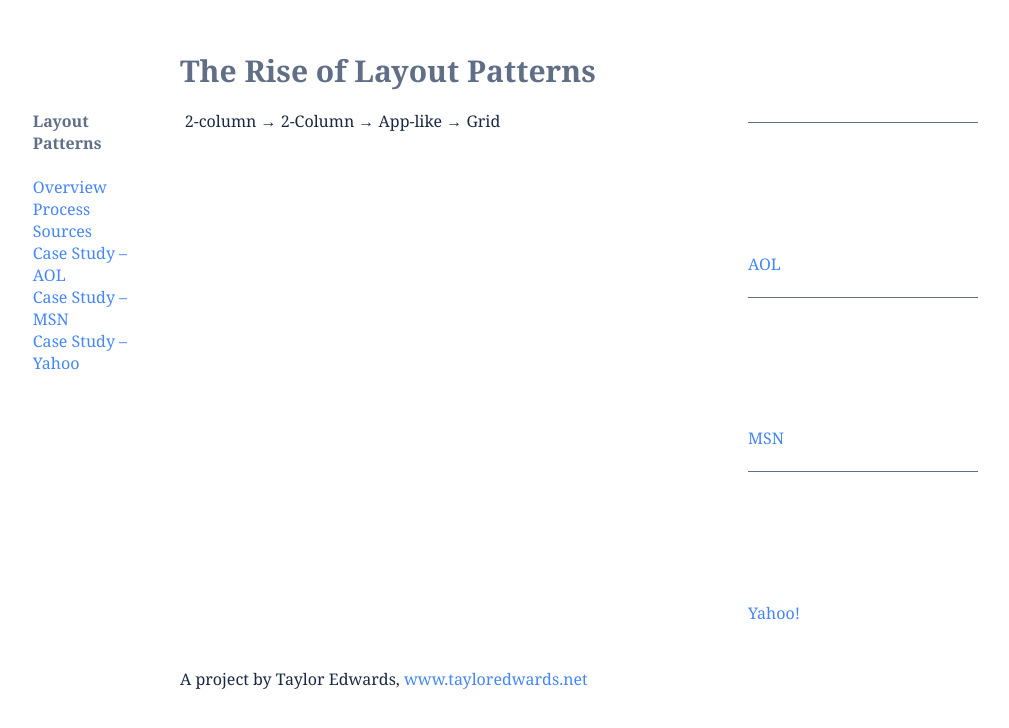
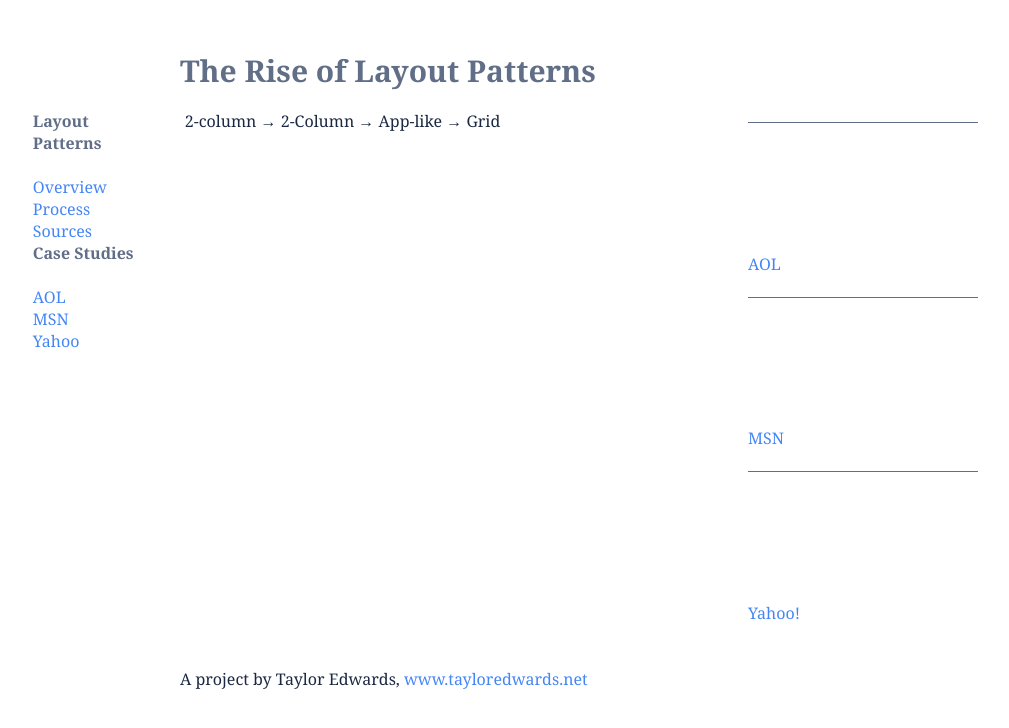
Before and after one commit to taylor-edwards/layout-patterns, a Jekyll site: the page built from _case-studies/msn.md, in a window 1280 px wide. Shown: the top 728 px of the page, without its empty margins (148-1157 px from the left). Built offline with Jekyll 4.4.1, drawn with Linux system fonts in a browser that asks for light colours.

Commit message:
implemented case-studies
added visual list to default.html

```diff
--- a/_case-studies/aol.md
+++ b/_case-studies/aol.md
@@ -1,6 +1,6 @@
 ---
 layout: page
-title: Case Study – AOL
+title: AOL
 permalink: /case-studies/aol/
 ---
 
--- a/_case-studies/msn.md
+++ b/_case-studies/msn.md
@@ -1,6 +1,6 @@
 ---
 layout: page
-title: Case Study – MSN
+title: MSN
 permalink: /case-studies/msn/
 ---
 
--- a/_case-studies/yahoo.md
+++ b/_case-studies/yahoo.md
@@ -1,6 +1,6 @@
 ---
 layout: page
-title: Case Study – Yahoo
+title: Yahoo
 permalink: /case-studies/yahoo/
 ---
 
--- a/_layouts/default.html
+++ b/_layouts/default.html
@@ -12,6 +12,7 @@
           {% for page in site.pages %}
             <li><a href="{{ page.url }}">{{ page.title }}</a></li>
           {% endfor %}
+            <li><h3>Case Studies</h3></li>
           {% for page in site.case-studies %}
             <li><a href="{{ page.url }}">{{ page.title }}</a></li>
           {% endfor %}
```
